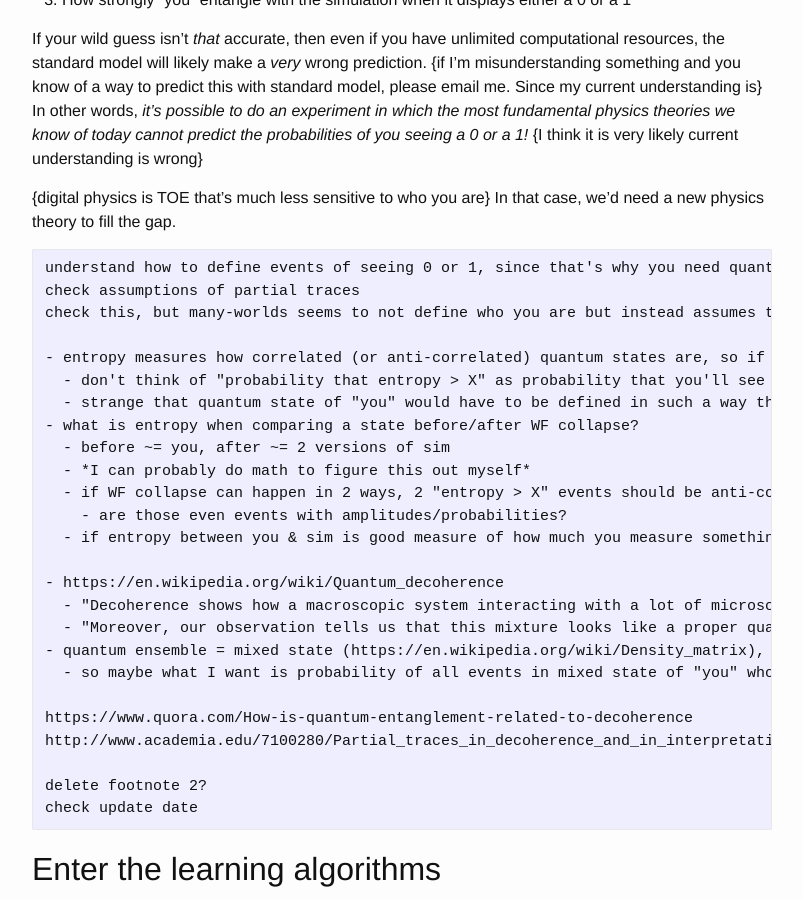
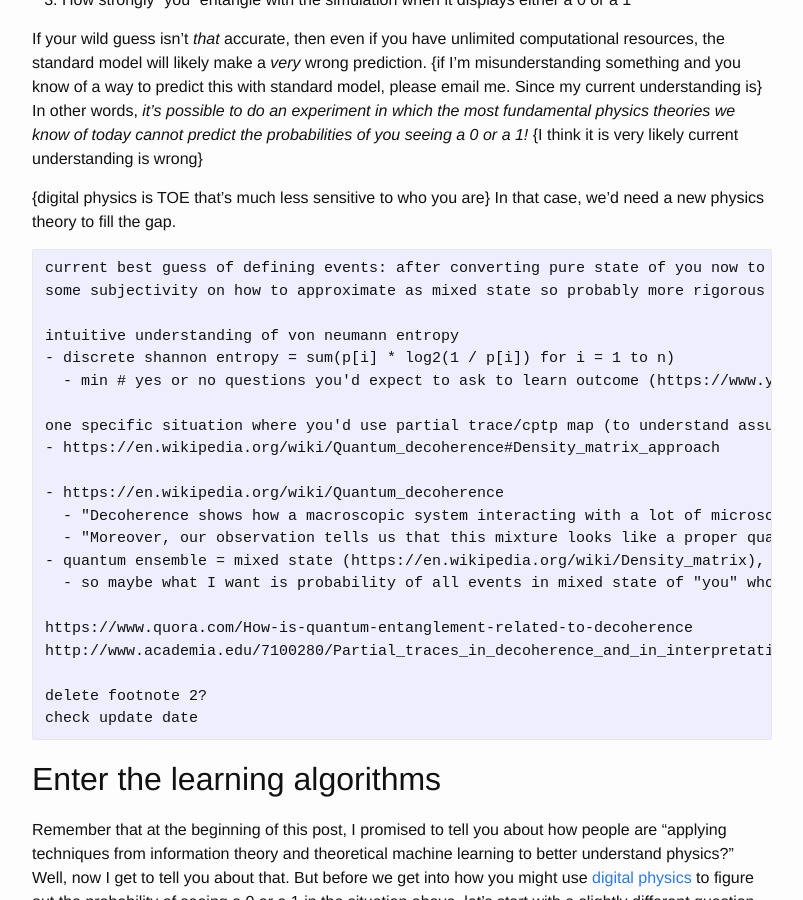
Before and after one commit to ad510/firstest-principle, a Jekyll site: the page built from _posts/2016-07-10-learning.md, in a window 1280 px wide and 900 px high, scrolled down 7699 px. Shown: the whole window, without its empty margins (238-1041 px from the left). Built offline with Jekyll 4.4.1, drawn with Linux system fonts in a browser that asks for light colours.

Commit message:
update best guess of defining events, next steps for research

````diff
--- a/_posts/2016-07-10-learning.md
+++ b/_posts/2016-07-10-learning.md
@@ -114,19 +114,15 @@ If your wild guess isn't *that* accurate, then even if you have unlimited comput
 In that case, we'd need a new physics theory to fill the gap.
 
 ```
-understand how to define events of seeing 0 or 1, since that's why you need quantum state of "you" in the first place
-check assumptions of partial traces
-check this, but many-worlds seems to not define who you are but instead assumes that it's not a problem b/c you can use decoherence techniques to account for that
+current best guess of defining events: after converting pure state of you now to mixed state of you when displaying 0/1, what is probability that von Neumann entropy between computer & pure state of "real you" is greater than cutoff
+some subjectivity on how to approximate as mixed state so probably more rigorous procedure to do this
 
-- entropy measures how correlated (or anti-correlated) quantum states are, so if simulation uses quantum RNG (on single computer) and "you" are entangled with RNG output, then it means you'll measure something about RNG output, even if "you" are anti-correlated with it
-  - don't think of "probability that entropy > X" as probability that you'll see 0, rather as probability that you'll measure something about what evil prankster enters into computer, which just happens to have high probability of being a 0
-  - strange that quantum state of "you" would have to be defined in such a way that the 2 "entropy > X" events are anti-correlated, but that might actually be right
-- what is entropy when comparing a state before/after WF collapse?
-  - before ~= you, after ~= 2 versions of sim
-  - *I can probably do math to figure this out myself*
-  - if WF collapse can happen in 2 ways, 2 "entropy > X" events should be anti-correlated to be able to use them the way I want
-    - are those even events with amplitudes/probabilities?
-  - if entropy between you & sim is good measure of how much you measure something in sim, then entropy between something & environment should be good measure of whether the something will "actually happen"
+intuitive understanding of von neumann entropy
+- discrete shannon entropy = sum(p[i] * log2(1 / p[i]) for i = 1 to n)
+  - min # yes or no questions you'd expect to ask to learn outcome (https://www.youtube.com/watch?v=2s3aJfRr9gE)
+
+one specific situation where you'd use partial trace/cptp map (to understand assumptions they make)
+- https://en.wikipedia.org/wiki/Quantum_decoherence#Density_matrix_approach
 
 - https://en.wikipedia.org/wiki/Quantum_decoherence
   - "Decoherence shows how a macroscopic system interacting with a lot of microscopic systems (e.g. collisions with air molecules or photons) moves from being in a pure quantum state—which in general will be a coherent superposition (see Schrödinger's cat)—to being in an incoherent mixture of these states. The weighting of each outcome in the mixture in case of measurement is exactly that which gives the probabilities of the different results of such a measurement."
````
